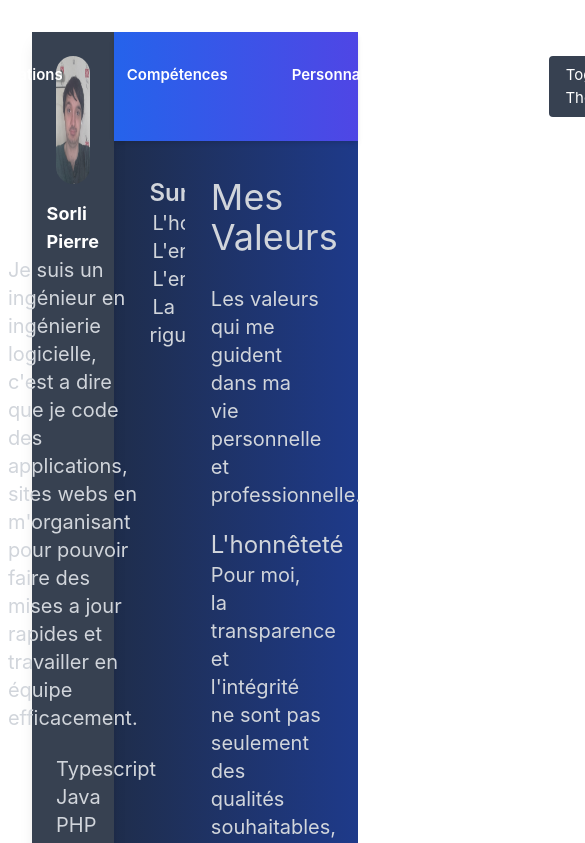
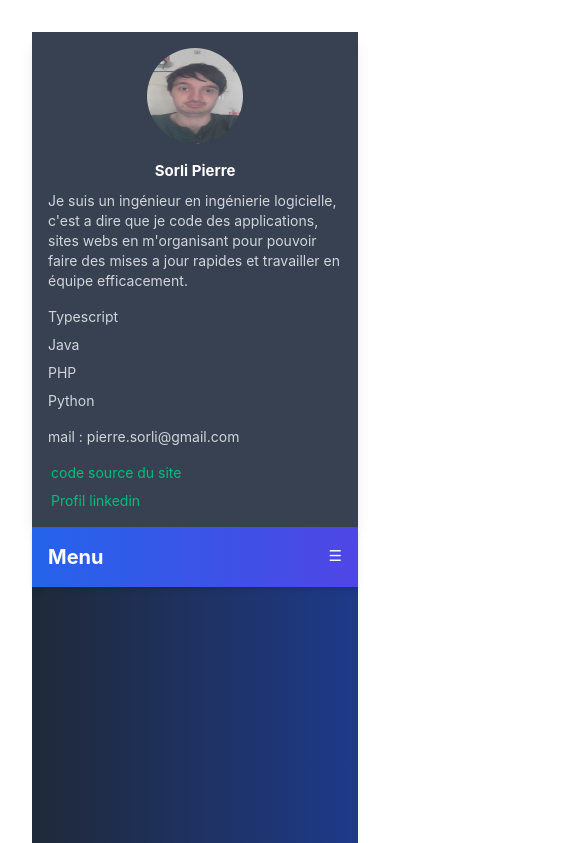
Before and after one commit to alenop/portfolioCode, a Vue app: page / in a window 390 px wide. Shown: the top 843 px of the page, 585 px wide, since content can reach past the window. Built offline with nearby package versions, Linux system fonts and the light colour scheme.

Commit message:
update for mobile

```diff
--- a/src/App.vue
+++ b/src/App.vue
@@ -1,23 +1,23 @@
 <template>
-  <div class="min-h-screen bg-gradient-to-r from-purple-600 to-blue-500 dark:from-gray-800 dark:to-blue-900 flex">
+  <div class="min-h-screen bg-gradient-to-r from-purple-600 to-blue-500 dark:from-gray-800 dark:to-blue-900 flex flex-col md:flex-row">
     <!-- Left Section: Profile -->
-    <ProfileSection class="w-1/4" />
+    <ProfileSection class="w-full md:w-1/4" />
 
     <!-- Right Section: Main Content -->
-    <div class="w-3/4 flex flex-col">
+    <div class="w-full md:w-3/4 flex flex-col">
       <HorizontalMenu>
         <button
-        @click="toggleTheme"
-        class="px-4 py-2 bg-white text-black rounded dark:bg-gray-700 dark:text-white"
-      >
-        Toggle Theme
-      </button>
+          @click="toggleTheme"
+          class="px-4 py-2 bg-white text-black rounded dark:bg-gray-700 dark:text-white"
+        >
+          Toggle Theme
+        </button>
       </HorizontalMenu>
       <router-view class="flex-grow" />
-
     </div>
   </div>
 </template>
+
 
 <script setup>
 import { ref } from "vue";
--- a/src/components/HorizontalMenu.vue
+++ b/src/components/HorizontalMenu.vue
@@ -1,86 +1,116 @@
 <template>
+  <div class="flex flex-col md:flex-row w-full">
+
+
+
+    <!-- Main Content Column -->
+    <div class="flex-1 flex flex-col">
+      <!-- Top Navigation Bar -->
       <nav class="bg-gradient-to-r from-blue-600 to-indigo-600 text-white shadow-md w-full">
-    <div class="container mx-auto flex justify-center py-6">
-      <ul class="flex space-x-8">
-        <li v-for="menu in menus" :key="menu.label" class="relative group">
-          <!-- Main Menu Item -->
+        <div class="container mx-auto p-4">
+          <!-- Toggle Button (mobile only) -->
+          <div class="flex justify-between items-center md:hidden">
+            <span class="text-xl font-bold">Menu</span>
+            <button @click="isOpen = !isOpen" class="focus:outline-none">
+              ☰
+            </button>
+          </div>
+
+          <!-- Menu Items -->
+          <ul
+            :class="[
+              'flex flex-col md:flex-row md:space-x-8',
+              isOpen ? 'block' : 'hidden md:flex'
+            ]"
+          >
+            <li v-for="menu in menus" :key="menu.label" class="relative group px-4 py-2">
+              <div v-if="!menu.items">
                 <button
-            v-if="!menu.items"
                   @click="navigateTo(menu.id)"
-            class="px-4 py-2 font-semibold hover:bg-indigo-700 rounded-lg transition"
+                  class="font-semibold hover:bg-indigo-700 rounded-lg transition w-full text-left md:text-center"
                 >
                   {{ menu.label }}
                 </button>
+              </div>
+              <div v-else>
                 <button
-            v-else
-            class="px-4 py-2 font-semibold hover:bg-indigo-700 rounded-lg transition"
+                  @click="toggleDropdown(menu.label)"
+                  class="font-semibold hover:bg-indigo-700 rounded-lg transition w-full text-left md:text-center"
                 >
                   {{ menu.label }}
                 </button>
-
-          <!-- Dropdown Menu -->
                 <ul
-            v-if="menu.items"
-            class="absolute left-1/2 transform -translate-x-1/2 top-full hidden group-hover:block bg-white text-black shadow-lg rounded-lg w-40 text-center z-10"
+                  v-show="activeDropdown === menu.label"
+                  class="bg-white text-black shadow-lg rounded-lg mt-2 w-full md:absolute md:left-1/2 md:transform md:-translate-x-1/2 md:top-full md:w-40 z-10"
                 >
                   <li
                     v-for="item in menu.items"
                     :key="item.id"
                     class="px-4 py-2 hover:bg-gray-200 transition cursor-pointer"
                   >
-              <button @click="navigateTo(item.id)" class="block">
+                    <button
+                      @click="navigateTo(item.id)"
+                      class="block w-full text-left"
+                    >
                       {{ item.label }}
                     </button>
                   </li>
                 </ul>
+              </div>
             </li>
-        <li>
-          <slot></slot>
+            <li class="px-4 py-2">
+              <slot />
             </li>
           </ul>
         </div>
       </nav>
+    </div>
+  </div>
 </template>
 
 <script setup>
-import { useRouter } from "vue-router";
+import { ref } from 'vue';
+import { useRouter } from 'vue-router';
 
 const router = useRouter();
+const isOpen = ref(false);
+const isSummaryOpen = ref(false);
+const activeDropdown = ref(null);
 
-// Method to navigate based on the provided ID
+function toggleDropdown(label) {
+  activeDropdown.value = activeDropdown.value === label ? null : label;
+}
+
 function navigateTo(id) {
-  if(id === 'contact') {
-    router.push({name:'contact'})
-  }else {
+  isOpen.value = false;
+  activeDropdown.value = null;
+  isSummaryOpen.value = false;
+  if (id === 'contact') {
+    router.push({ name: 'contact' });
+  } else {
     router.push({ name: 'article', params: { id } });
   }
 }
-if(window.location.href === "http://localhost:5173/"){
-  navigateTo("summary");
-}
+
 const menus = [
-  { label: "Accueil", id: "summary" },
+  { label: 'Accueil', id: 'summary' },
   {
-    label: "Réalisations",
+    label: 'Réalisations',
     items: [
-      { label: "Signature", id: "demande_signature" },
-      { label: "Automatisation de rendez-vous", id: "automatisation" },
-      { label: "Interface utilisateur", id: "interface_utilisateur" },
+      { label: 'Signature', id: 'demande_signature' },
+      { label: 'Automatisation de rendez-vous', id: 'automatisation' },
+      { label: 'Interface utilisateur', id: 'interface_utilisateur' },
     ],
   },
   {
-    label: "Compétences",
+    label: 'Compétences',
     items: [
-      { label: "Refactoring", id: "Refactoring" },
-      { label: "DDD", id: "ddd" },
-      { label: "Principes SOLID", id:"solid-principles"}
+      { label: 'Refactoring', id: 'Refactoring' },
+      { label: 'DDD', id: 'ddd' },
+      { label: 'Principes SOLID', id: 'solid-principles' },
     ],
   },
-  {
-    label: "Personnalité",id:"values"
-  },
-  {
-    label:'contact',id:'contact'
-  }
+  { label: 'Personnalité', id: 'values' },
+  { label: 'Contact', id: 'contact' },
 ];
 </script>
--- a/src/components/ProfileSection.vue
+++ b/src/components/ProfileSection.vue
@@ -1,38 +1,37 @@
 <template>
-  <div class="h-full bg-blue-600 dark:bg-gray-700 p-6 flex flex-col items-center shadow-lg ">
+  <div class="w-full h-full bg-blue-600 dark:bg-gray-700 p-4 md:p-6 flex flex-col items-center shadow-lg overflow-auto">
     <img
       src="../assets/ProfilePhoto.jpg"
       alt="Profile Picture"
-        class="rounded-full w-32 h-32 mb-4"
+      class="rounded-full w-24 h-24 md:w-32 md:h-32 mb-4"
     />
-      <h2 class="text-lg font-bold text-gray-800 dark:text-white">Sorli Pierre</h2>
-      <p class="text-xl text-black dark:text-gray-300 text-left ">
+    <h2 class="text-md md:text-lg font-bold text-gray-800 dark:text-white">Sorli Pierre</h2>
+    <p class="text-sm md:text-xl text-black dark:text-gray-300 text-left mt-2">
       Je suis un ingénieur en ingénierie logicielle, c'est a dire que je code
         des applications, sites webs en m'organisant pour pouvoir faire des mises a jour rapides et travailler en équipe
         efficacement.
     </p>
-      <br>
-      <div class="self-start">
-        <p v-for="item in props.langages" class="text-xl text-black dark:text-gray-300 text-left ">
+
+    <div class="self-start mt-4 space-y-2">
+      <p v-for="item in props.langages" class="text-sm md:text-xl text-black dark:text-gray-300">
         {{ item }}
       </p>
     </div>
-      <br>
-      <div class="self-start">
-        <p v-for="item in props.contacts" class="text-xl text-black dark:text-gray-300 text-left ">
+
+    <div class="self-start mt-4 space-y-2">
+      <p v-for="item in props.contacts" class="text-sm md:text-xl text-black dark:text-gray-300">
         {{ item }}
       </p>
     </div>
-      <br>
-      <div class="self-start">
-        <p v-for="item in props.refLinks" class="text-xl text-black dark:text-gray-300 text-left ">
+
+    <div class="self-start mt-4 space-y-2">
+      <p v-for="item in props.refLinks" class="text-sm md:text-xl text-black dark:text-gray-300">
         <a :href="item.link" target="_blank">{{ item.name }}</a>
       </p>
     </div>
   </div>
+</template>
 
-
-  </template>
 
   <script setup>
   import { defineProps } from 'vue';
--- /dev/null
+++ b/src/components/SummaryWidget.vue
@@ -0,0 +1,36 @@
+<template>
+  <div class="summary-widget">
+    <h2 class="text-2xl font-semibold mb-4">Sommaire</h2>
+    <ul>
+      <li
+        v-for="sub in subsections"
+        :key="sub.subtitle"
+        class="mb-2"
+      >
+        <a
+          href="#"
+          class="text-blue-600 dark:text-gray-300 hover:underline"
+          @click.prevent="$emit('scrollTo', sub)"
+          :class="{ 'font-bold underline': highlighted === sub.subtitle }"
+        >
+          {{ sub.subtitle }}
+        </a>
+      </li>
+    </ul>
+  </div>
+</template>
+
+<script setup>
+defineProps({
+  subsections: Array,
+  highlighted: String,
+});
+defineEmits(['scrollTo']);
+</script>
+
+<style scoped>
+.summary-widget {
+  max-height: calc(100vh - 40px);
+  overflow-y: auto;
+}
+</style>
--- a/src/data/articles.json
+++ b/src/data/articles.json
@@ -2,11 +2,11 @@
   {
     "id":"automatisation",
     "subtitle": "Automatisation des rendez-vous",
-    "content": "L’entreprise TéO dispose d’un logiciel de gestion d’activité nommé TéO. Il constitue l’essentiel de l’activité de l’entreprise. Grâce à ce logiciel de gestion, des entreprises telles que des centres de bilans de compétences, des organismes de formation ou des centres médico-sociaux peuvent gérer leurs rendez-vous. Par exemple, Catalys Conseil, Réseau Ecna ou Maia, et bien d’autres.",
+    "content": "L’entreprise TéO dispose d’un logiciel de gestion d’activité nommé TéO. Il constitue l’essentiel de l’activité de l’entreprise. Grâce à ce logiciel de gestion, des entreprises telles que des centres de bilans de compétences, des organismes de formation ou des centres médico-sociaux peuvent gérer leurs rendez-vous. Par exemple, Réseau Ecna ou Maia, et bien d’autres.",
     "subsections": [
       {
         "subtitle": "Besoin exprimé",
-        "content": "Catalys nous a d’ailleurs demandé s’il était possible de simplifier les processus de synchronisation avec Pôle emploi sur l’agenda TéO. En effet, Catalys devait, après avoir créé des rendez-vous sur TéO, les donner à Pôle emploi pour que Pôle emploi les propose. Ensuite, Pôle emploi devait redonner toutes les informations des personnes allant à ces rendez-vous à Catalys par téléphone, Excel ou Word. Ce processus étant très fastidieux, nous avons proposé un processus d’importation automatique de Pôle emploi vers l’agenda TéO"
+        "content": "Cette société nous a d’ailleurs demandé s’il était possible de simplifier les processus de synchronisation avec Pôle emploi sur l’agenda TéO. En effet, la société devait, après avoir créé des rendez-vous sur TéO, les donner à Pôle emploi pour que Pôle emploi les propose. Ensuite, Pôle emploi devait redonner toutes les informations des personnes allant à ces rendez-vous à cette société par téléphone, Excel ou Word. Ce processus étant très fastidieux, nous avons proposé un processus d’importation automatique de Pôle emploi vers l’agenda TéO"
       },
       {
         "subtitle": "Réunion",
@@ -36,7 +36,7 @@
         "subsections": [
           {
             "subtitle": "Étape 1",
-            "content": "récupérer les données de Pôle emploi par rapport à un client (ex. : Catalys) donné."
+            "content": "récupérer les données de Pôle emploi par rapport à un client donné."
           },
           {
             "subtitle": "Étape 2",
--- a/src/views/ArticlePage.vue
+++ b/src/views/ArticlePage.vue
@@ -1,33 +1,56 @@
 <template>
-  <div v-if="article" class="article-container text-black dark:text-gray-300 text-xl flex">
-    <!-- Summary Section on the Left -->
-    <div class="summary sticky w-1/4 p-4">
-      <h2 class="text-2xl font-semibold">Summary</h2>
-      <ul>
-        <li v-for="subsection in article.subsections" :key="subsection.subtitle">
-          <a class="dark:text-gray-300" href="#" @click.prevent="scrollToSubsection(subsection)">
-            {{ subsection.subtitle }}
-          </a>
-        </li>
-      </ul>
+  <div v-if="article" class="article-container text-black dark:text-gray-300 text-xl flex flex-col md:flex-row" ref="refToScrollTop">
+
+<!-- Back to Top Widget -->
+    <div
+      class="fixed left-2 top-1/2 transform -translate-y-1/2 z-50 bg-white dark:bg-gray-800 shadow-md rounded-full p-2 hover:bg-indigo-600 hover:text-white transition cursor-pointer"
+      @click="scrollToTop"
+      title="Back to top"
+    >
+      ⬆️
     </div>
 
-    <!-- Article Content Section on the Right -->
-    <div class="content w-3/4 p-4">
-      <h1 class="text-4xl">{{ article.title }}</h1>
-      <br>
-      <p>{{ article.content }}</p>
+    <!-- Summary Widget on the Left -->
+    <SummaryWidget
+      :subsections="article.subsections"
+      :highlighted="highlightedSubtitle"
+      @scrollTo="scrollToSubsection"
+      class="md:w-1/4 w-full p-4 top-4"
 
-      <!-- Loop through the subsections of the article -->
-      <div v-for="subsection in article.subsections" :key="subsection.subtitle" class="subsection">
-        <h2 :class="{ highlight: highlightedSubtitle === subsection.subtitle }" :id="subsection.subtitle" class="text-2xl">{{ subsection.subtitle }}</h2>
+    />
+
+    <!-- Article Content -->
+    <div :class="[showSummary ? 'md:w-3/4' : 'w-full', 'p-4']">
+      <h1 class="text-4xl mb-4">{{ article.title }}</h1>
+      <p class="mb-8">{{ article.content }}</p>
+
+      <!-- Subsections -->
+      <div
+        v-for="subsection in article.subsections"
+        :key="subsection.subtitle"
+        class="subsection mb-6"
+      >
+        <h2
+          :id="subsection.subtitle"
+          :class="{ highlight: highlightedSubtitle === subsection.subtitle }"
+          class="text-2xl mb-2"
+        >
+          {{ subsection.subtitle }}
+        </h2>
         <p>{{ subsection.content }}</p>
 
-        <!-- If there are further subsections inside a subsection, recursively display them -->
-        <div v-if="subsection.subsections && subsection.subsections.length > 0" class="nested-subsections">
-          <div v-for="nestedSubsection in subsection.subsections" :key="nestedSubsection.subtitle">
-            <h3>{{ nestedSubsection.subtitle }}</h3>
-            <p>{{ nestedSubsection.content }}</p>
+        <!-- Nested Subsections -->
+        <div
+          v-if="subsection.subsections && subsection.subsections.length"
+          class="nested-subsections ml-4 mt-4"
+        >
+          <div
+            v-for="nested in subsection.subsections"
+            :key="nested.subtitle"
+            class="mb-2"
+          >
+            <h3 class="text-xl">{{ nested.subtitle }}</h3>
+            <p>{{ nested.content }}</p>
           </div>
         </div>
       </div>
@@ -37,40 +60,38 @@
 
 <script setup>
 import { ref, onMounted, watch } from 'vue';
-// Import the articles from JSON file
 import articles from '@/data/articles.json';
+import SummaryWidget from '@/components/SummaryWidget.vue';
 
-// Prop to receive the `id` from the route
-const props = defineProps({
-  id: {
-    type: String,
-    required: true,
-    default:"values"
-  }
+const props = defineProps({ id: { type: String, required: true } });
+const article = ref(null);
+const highlightedSubtitle = ref(null);
+const refToScrollTop = ref(null);
+
+onMounted(() => {
+  article.value = articles.find((a) => a.id === props.id);
 });
 
-const article = ref(null);
-const highlightedSubtitle = ref(null);
-
-// Load the article based on the id passed as prop
-onMounted(() => {
-  article.value = articles.find((article) => article.id === props.id);
-});
-
-// Watch the `id` prop to update the article when the ID changes
 watch(
   () => props.id,
   (newId) => {
-    article.value = articles.find((article) => article.id === newId);
+    article.value = articles.find((a) => a.id === newId);
   },
-  { immediate: true } // Trigger the watcher immediately
+  { immediate: true }
 );
 
-// Function to scroll to a specific subsection when clicked in the summary
+function scrollToTop() {
+  if (refToScrollTop.value) {
+    refToScrollTop.value.scrollIntoView({ behavior: 'smooth' });
+  } else {
+    window.scrollTo({ top: 0, behavior: 'smooth' });
+  }
+}
+
 function scrollToSubsection(subsection) {
-  const element = document.getElementById(subsection.subtitle);
-  if (element) {
-    element.scrollIntoView({ behavior: 'smooth' });
+  const el = document.getElementById(subsection.subtitle);
+  if (el) {
+    el.scrollIntoView({ behavior: 'smooth' });
     highlightedSubtitle.value = subsection.subtitle;
   }
 }
@@ -78,49 +99,10 @@ function scrollToSubsection(subsection) {
 
 <style scoped>
 .article-container {
-  display: flex;
-  justify-content: space-between;
   padding: 20px;
 }
-
-.summary {
-  position: sticky;
-  top: 20px;
-  width: 25%;
-  padding-right: 20px;
-  max-height: calc(100vh - 40px);
-  overflow-y: auto; /* Allows scrolling if content exceeds the available space */
-}
-
-.content {
-  width: 70%;
-}
-
-.subsection {
-  margin-top: 20px;
-}
-
 .highlight {
-  background-color: green; /* Highlight background in green */
-  color: white; /* Make the text white when highlighted */
-}
-
-.nested-subsections {
-  margin-left: 20px;
-}
-
-ul {
-  list-style-type: none;
-  padding-left: 0;
-}
-
-ul li a {
-  text-decoration: none;
-  color: blue;
-  cursor: pointer;
-}
-
-ul li a:hover {
-  text-decoration: underline;
+  background-color: green;
+  color: white;
 }
 </style>
```
Also changed, not shown: 1 other file (tests, documents, lock files or other folders). Lines whose indentation alone changed are shown as unchanged.
